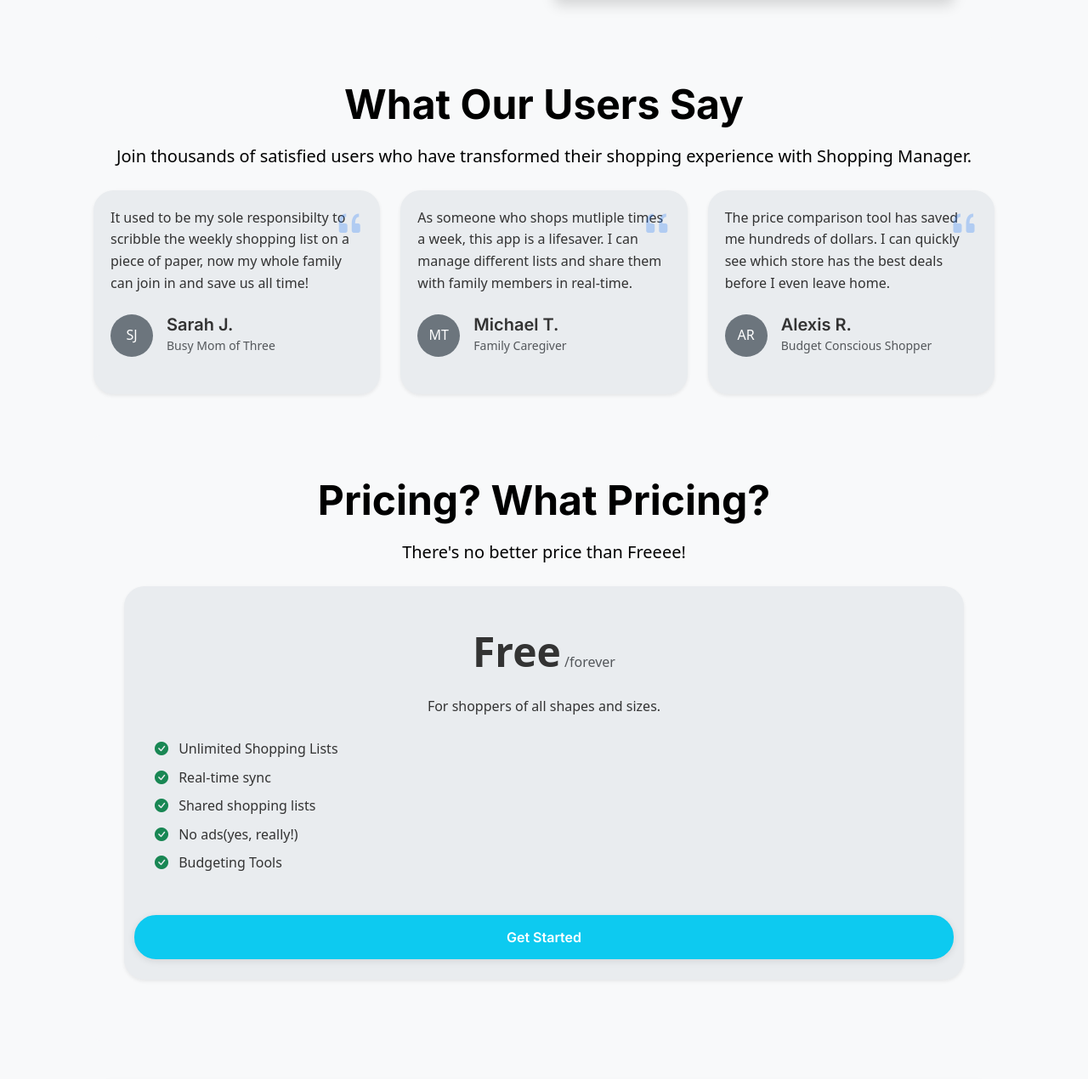
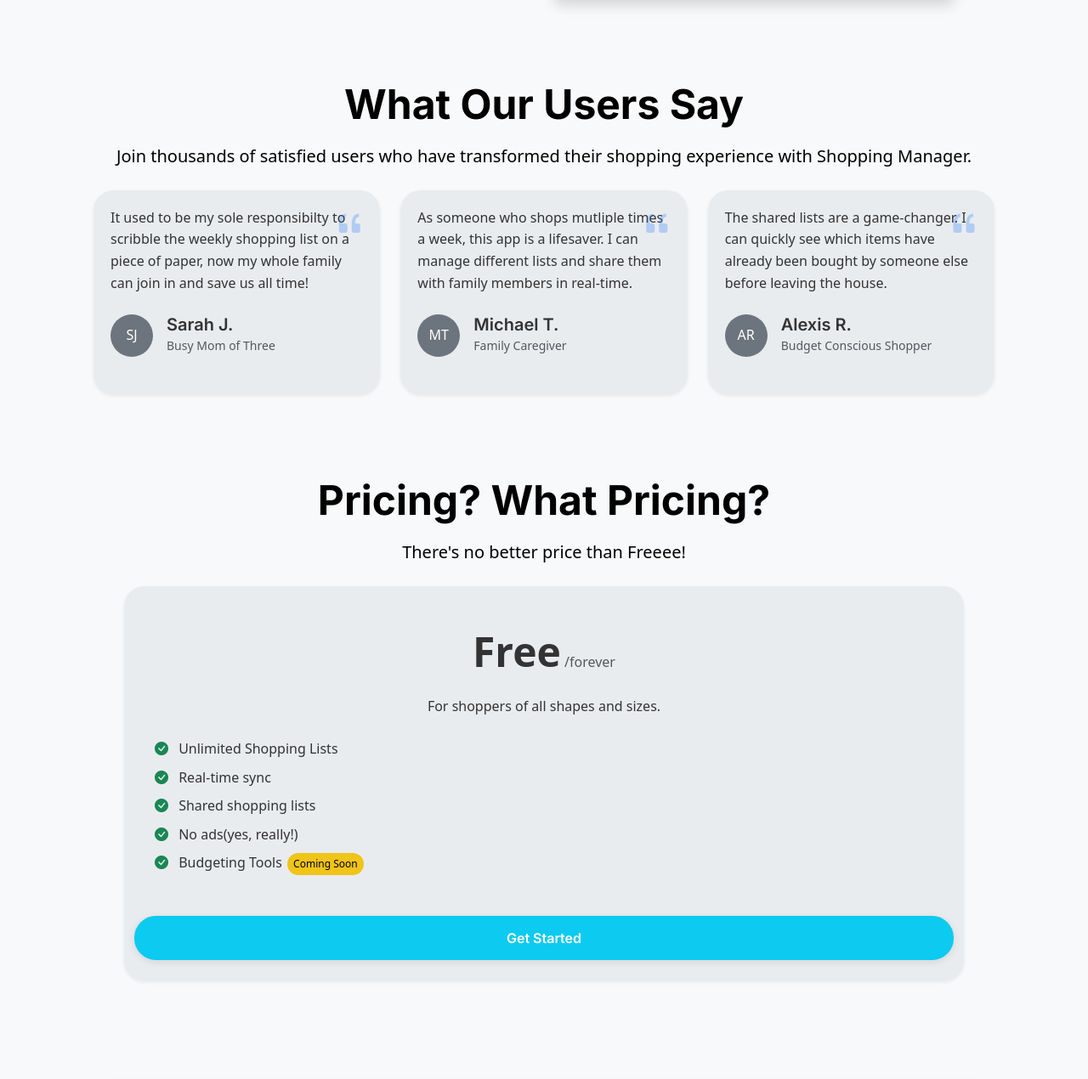
Before and after one commit to Wazzicus/Shopping-Manager-CS50, a Flask app: page / in a window 1280 px wide. Shown: the part 2907-4177 px from the top of the page at 85% size. Run offline with Flask 3, Linux system fonts and the light colour scheme; some libraries are stand-ins or nearby versions.

Commit message:
Design tweaks

```diff
--- a/static/css/components.css
+++ b/static/css/components.css
@@ -559,6 +559,21 @@ table td ul {
 .role-member {
     background-color: #fef3c7; /* Light yellow */
     color: #92400e; /* Dark yellow/brown */
+}
+
+/* Coming Soon Pill */
+.coming-soon-pill {
+    display: inline-flex;
+    align-items: center;
+    padding: 0.6em 0.6em 0.6em 0.6em;
+    font-size: 0.75em;
+    font-weight: 500;
+    line-height: 1;
+    color: black;
+    margin-left: 0.5em;
+    background-color: var(--warning);
+    border-radius: 50px;
+    vertical-align: middle;
 }
 
 
--- a/templates/base.html
+++ b/templates/base.html
@@ -4,7 +4,7 @@
         <meta charset="UTF-8">
         <meta name="viewport" content="width=device-width, initial-scale=1">
         <meta name="csrf-token" content="{{ csrf_token() }}">
-        <link rel="icon" type="image/svg+xml" href="{{ url_for('static', filename='images/cart-icon.svg') }}">
+        <link rel="icon" type="image/svg+xml" href="{{ url_for('static', filename='favicon.ico') }}">
         <link rel="alternate icon" href="{{ url_for('static', filename='favicon.ico') }}" type="image/x-icon">
 
         <title>
--- a/templates/index.html
+++ b/templates/index.html
@@ -157,7 +157,7 @@ Shopping Manager - Simplify Your Shopping Experience
                 <div class="card h-100 border-0 shadow-sm sm-card">
                     <div class="card-body position-relative">
                         <i class="bi bi-quote fs-1 text-primary opacity-25 position-absolute top-0 end-0 me-3 mt-2"></i>
-                        <p class="card-text mb-4">The price comparison tool has saved me hundreds of dollars. I can quickly see which store has the best deals before I even leave home.</p>
+                        <p class="card-text mb-4">The shared lists are a game-changer. I can quickly see which items have already been bought by someone else before leaving the house.</p>
                         <div class="d-flex align-items-center">
                             <div class="flex-shrink-0">
                                 <div class="rounded-circle bg-secondary text-white d-flex align-items-center justify-content-center" style="width: 50px; height: 50px;">
@@ -193,7 +193,7 @@ Shopping Manager - Simplify Your Shopping Experience
                         <li class="mb-2"><i class="bi bi-check-circle-fill text-success me-2"></i> Real-time sync</li>
                         <li class="mb-2"><i class="bi bi-check-circle-fill text-success me-2"></i> Shared shopping lists</li>
                         <li class="mb-2"><i class="bi bi-check-circle-fill text-success me-2"></i> No ads(yes, really!)</li>
-                        <li class="mb-2"><i class="bi bi-check-circle-fill text-success me-2"></i> Budgeting Tools</li>
+                        <li class="mb-2"><i class="bi bi-check-circle-fill text-success me-2"></i> Budgeting Tools<span class="coming-soon-pill">Coming Soon</span></li>
                     </ul>
                 </div>
                 <a href="{{ url_for('auth.auth') + '#register' }}" class="btn btn-primary mb-4">Get Started</a>
```
Also changed, not shown: static/favicon.ico (added).
